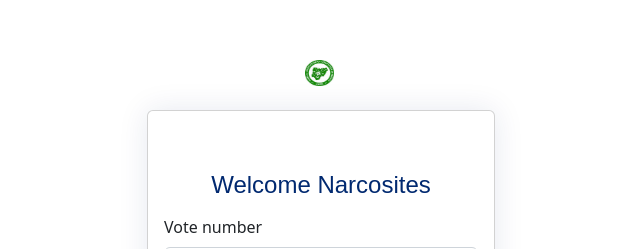
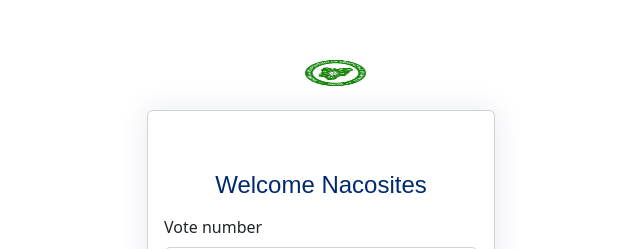
Before and after one commit to 56radius/mtuvote, a React (Create React App) app: page / in a window 1280 px wide. Shown: the part 197-446 px from the top of the page, without its empty margins (319-959 px from the left). Built offline with nearby package versions, Linux system fonts and the light colour scheme.

Commit message:
Testing the vote numbers

```diff
--- a/src/components/LoginScreen.js
+++ b/src/components/LoginScreen.js
@@ -53,7 +53,10 @@ function LoginScreen() {
                         <img
                           src={logo}
                           alt="logo"
-                          style={{ height: 200, width: "90%" }}
+                          style={{
+                            width: "190%",
+                            height: "400px",
+                          }}
                         />
                       </span>
                     </a>
@@ -63,7 +66,7 @@ function LoginScreen() {
                       <div className="card-body">
                         <div className="pt-4 pb-2">
                           <h5 className="card-title text-center pb-0 fs-4">
-                            Welcome Narcosites
+                            Welcome Nacosites
                           </h5>
                         </div>
                         <form className="row g-3 needs-validation" novalidate>
```
